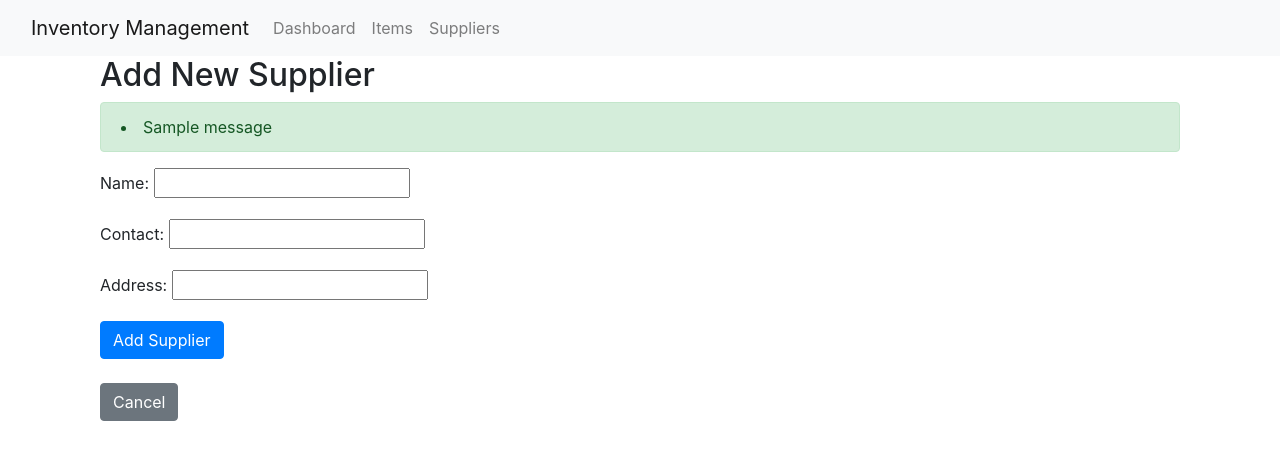
After one commit to Rks950408/Inventory_management_django, a Django app: page /suppliers/supplier/add/ in a window 1280 px wide. The commit adds this page. Shown: the top 460 px of the page. Run offline with Django 5.2, Linux system fonts and the light colour scheme; tables that the repository leaves empty hold one stand-in row (values such as "Sample post"); one stand-in notice (Sample message) is shown; some libraries are stand-ins or nearby versions.

Commit message:
update supplier

```diff
--- a/inventory_management/item_master/models.py
+++ b/inventory_management/item_master/models.py
@@ -15,6 +15,7 @@ class Item(models.Model):
         # Instead of deleting the object, just set status to False
         self.status = False
         self.save()
+
     class Meta:
         db_table = 'item_master'
         managed=False
--- /dev/null
+++ b/inventory_management/supplier/forms.py
@@ -0,0 +1,8 @@
+# forms.py
+from django import forms
+from .models import Supplier
+
+class SupplierForm(forms.ModelForm):
+    class Meta:
+        model = Supplier
+        fields = ['name', 'contact', 'address']
--- a/inventory_management/supplier/models.py
+++ b/inventory_management/supplier/models.py
@@ -8,7 +8,11 @@ class Supplier(models.Model):
     address = models.CharField(max_length=255)
     status = models.BooleanField(default=True)
     entry_date = models.DateTimeField(auto_now_add=True)
-    user_id = models.IntegerField()
+    # user_id = models.IntegerField()
 
     def __str__(self):
         return self.name
+
+    class Meta:
+        db_table = 'supplier_master'
+        managed=False
--- /dev/null
+++ b/inventory_management/supplier/templates/supplier/add_supplier.html
@@ -0,0 +1,28 @@
+{% extends 'base.html' %}
+
+{% block title %}Add Supplier{% endblock %}
+
+{% block content %}
+<div class="container">
+    <h2>Add New Supplier</h2>
+
+    <!-- Display messages if any -->
+    {% if messages %}
+        <div>
+            {% for message in messages %}
+               <li class="alert {% if message.tags == 'error' %}alert-danger{% else %}alert-success{% endif %}">
+            {{ message }}
+         </li>
+            {% endfor %}
+        </div>
+    {% endif %}
+
+    <form method="post" action="">
+        {% csrf_token %}
+        {{ form.as_p }}
+        <button type="submit" class="btn btn-primary">Add Supplier</button>
+    </form>
+    <br>
+    <a href="{% url 'supplier_list' %}" class="btn btn-secondary">Cancel</a>
+</div>
+{% endblock %}
--- a/inventory_management/supplier/urls.py
+++ b/inventory_management/supplier/urls.py
@@ -1,6 +1,8 @@
 from django.urls import path
-from .views import supplier_list
+from .views import supplier_list,supplier_add
 
 urlpatterns = [
     path('', supplier_list, name='supplier_list'),
+    path('supplier/add/',supplier_add, name='supplier_add'),
+
 ]
--- a/inventory_management/supplier/views.py
+++ b/inventory_management/supplier/views.py
@@ -1,8 +1,34 @@
-from django.shortcuts import render
-
+from django.shortcuts import render,redirect
+from django.contrib import messages
+from .forms import SupplierForm
 # Create your views here.
 from .models import Supplier
 
 def supplier_list(request):
     suppliers = Supplier.objects.all()
     return render(request, 'supplier/supplier_list.html', {'suppliers': suppliers})
+
+def supplier_add(request):
+    if request.method == "POST":
+        form = SupplierForm(request.POST)
+        if form.is_valid():
+            name = form.cleaned_data['name'].upper()
+            contact = form.cleaned_data['contact']
+
+            if Supplier.objects.filter(name=name).exists():
+                messages.error(request, "A supplier with this name already exists.")
+            elif Supplier.objects.filter(contact=contact).exists():
+                messages.error(request, "A supplier with this phone number already exists.")
+            else:
+                supplier = form.save(commit=False)
+                supplier.name = name
+                supplier.address = supplier.address.upper()
+                supplier.save()
+                messages.success(request, "Supplier added successfully.")
+                return redirect('supplier_list')
+
+    else:
+        form = SupplierForm()
+
+    return render(request, 'supplier/add_supplier.html', {'form': form})
+#
```
Also changed, not shown: inventory_management/supplier/templates/supplier/supplier_list.html (+8 -4 lines).
